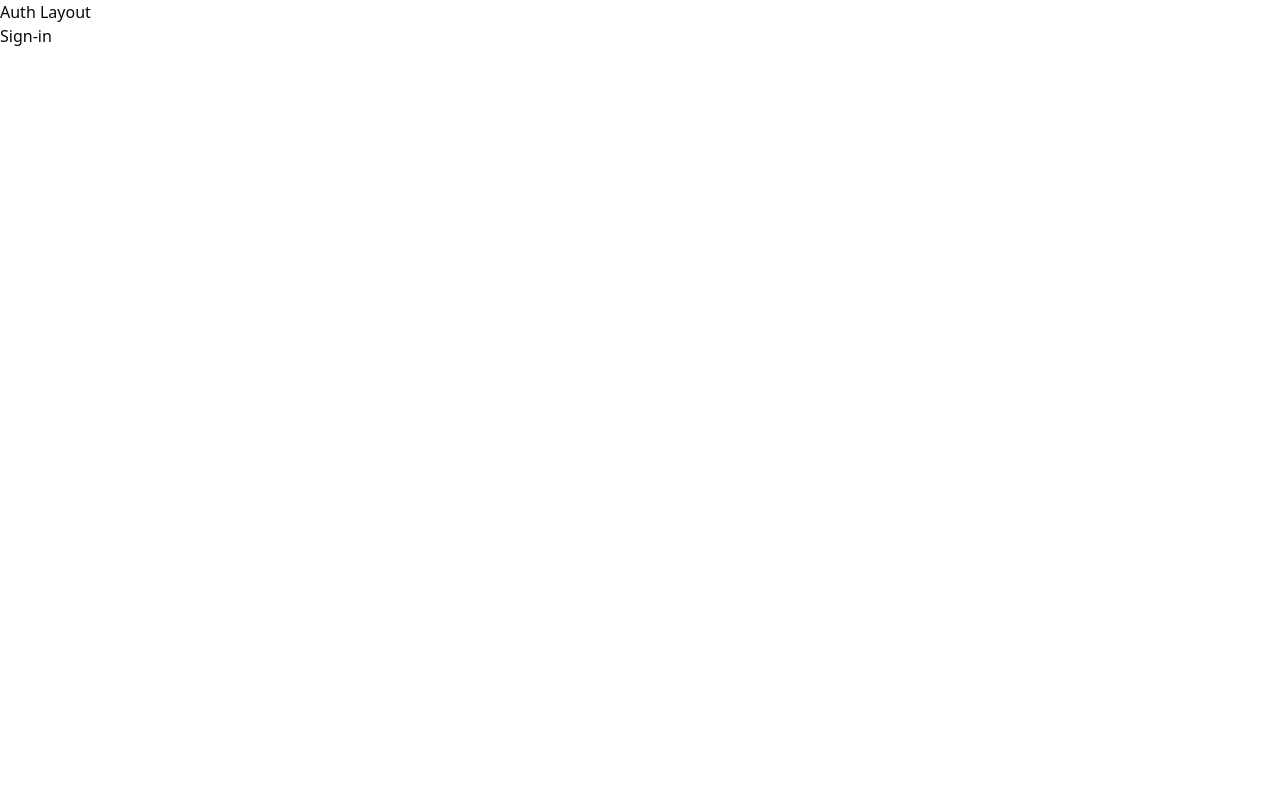
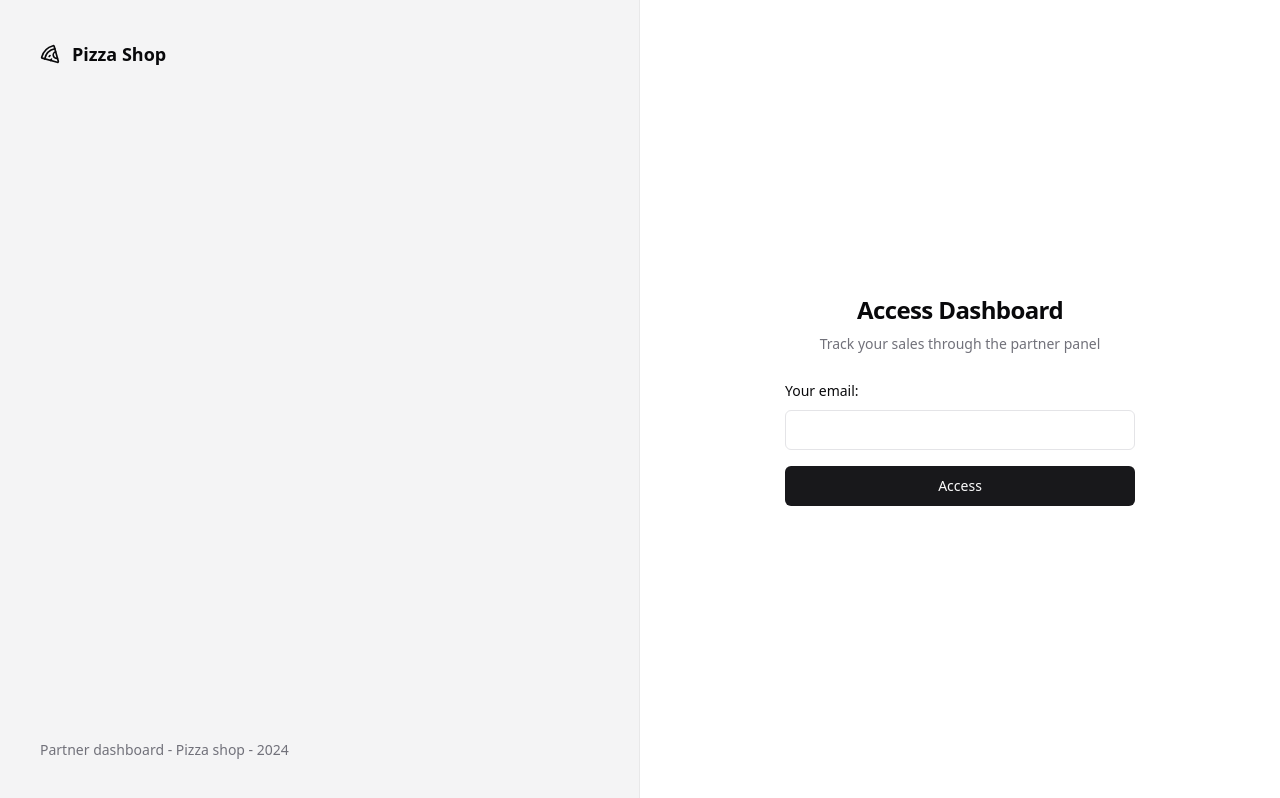
Before and after one commit to isaiasgabriel/pizza-shop, a React (Vite) app: page /sign-in in a window 1280 px wide. Built offline with nearby package versions, Linux system fonts and the light colour scheme.

Commit message:
✨ Login page

```diff
--- a/package.json
+++ b/package.json
@@ -10,6 +10,7 @@
     "preview": "vite preview"
   },
   "dependencies": {
+    "@radix-ui/react-label": "^2.1.0",
     "@radix-ui/react-slot": "^1.1.0",
     "class-variance-authority": "^0.7.0",
     "clsx": "^2.1.1",
--- /dev/null
+++ b/src/components/ui/input.tsx
@@ -0,0 +1,22 @@
+import * as React from 'react'
+
+import { cn } from '@/lib/utils'
+
+const Input = React.forwardRef<HTMLInputElement, React.ComponentProps<'input'>>(
+  ({ className, type, ...props }, ref) => {
+    return (
+      <input
+        type={type}
+        className={cn(
+          'flex h-10 w-full rounded-md border border-input bg-background px-3 py-2 text-base ring-offset-background file:border-0 file:bg-transparent file:text-sm file:font-medium file:text-foreground placeholder:text-muted-foreground focus-visible:outline-none focus-visible:ring-2 focus-visible:ring-ring focus-visible:ring-offset-2 disabled:cursor-not-allowed disabled:opacity-50 md:text-sm',
+          className,
+        )}
+        ref={ref}
+        {...props}
+      />
+    )
+  },
+)
+Input.displayName = 'Input'
+
+export { Input }
--- /dev/null
+++ b/src/components/ui/label.tsx
@@ -0,0 +1,24 @@
+import * as LabelPrimitive from '@radix-ui/react-label'
+import { cva, type VariantProps } from 'class-variance-authority'
+import * as React from 'react'
+
+import { cn } from '@/lib/utils'
+
+const labelVariants = cva(
+  'text-sm font-medium leading-none peer-disabled:cursor-not-allowed peer-disabled:opacity-70',
+)
+
+const Label = React.forwardRef<
+  React.ElementRef<typeof LabelPrimitive.Root>,
+  React.ComponentPropsWithoutRef<typeof LabelPrimitive.Root> &
+    VariantProps<typeof labelVariants>
+>(({ className, ...props }, ref) => (
+  <LabelPrimitive.Root
+    ref={ref}
+    className={cn(labelVariants(), className)}
+    {...props}
+  />
+))
+Label.displayName = LabelPrimitive.Root.displayName
+
+export { Label }
--- a/src/pages/_layouts/authLayout.tsx
+++ b/src/pages/_layouts/authLayout.tsx
@@ -1,11 +1,20 @@
+import { Pizza } from 'lucide-react'
 import { Outlet } from 'react-router-dom'
 
 export function AuthLayout() {
   return (
-    <div>
-      <h1>Auth Layout</h1>
-
-      <div>
+    // Create 2 columns that occupies the whole screen:
+    <div className="grid min-h-screen grid-cols-2">
+      <div className="flex h-full flex-col justify-between border-r border-foreground/5 bg-muted p-10 text-muted-foreground">
+        <div className="flex items-center gap-3 text-lg font-medium text-foreground">
+          <Pizza className="h-5 w-5" />
+          <span className="font-semibold">Pizza Shop</span>
+        </div>
+        <footer className="text-sm">
+          Partner dashboard - Pizza shop - {new Date().getFullYear()}
+        </footer>
+      </div>
+      <div className="flex flex-col items-center justify-center">
         <Outlet />
       </div>
     </div>
--- a/src/pages/auth/sign-in.tsx
+++ b/src/pages/auth/sign-in.tsx
@@ -1,10 +1,36 @@
 import { Helmet } from 'react-helmet-async'
+
+import { Button } from '@/components/ui/button'
+import { Input } from '@/components/ui/input'
+import { Label } from '@/components/ui/label'
 
 export function SignIn() {
   return (
     <>
       <Helmet title="Login" />
-      <h1>Sign-in</h1>
+      <div className="p-8">
+        <div className="flex w-[350px] flex-col justify-center gap-6">
+          <div className="flex flex-col gap-2 text-center">
+            <h1 className="text-2xl font-semibold tracking-tight">
+              Access Dashboard
+            </h1>
+            <p className="text-sm text-muted-foreground">
+              Track your sales through the partner panel
+            </p>
+          </div>
+
+          <form className="space-y-4">
+            <div className="space-y-2">
+              <Label htmlFor="email">Your email:</Label>
+              <Input id="email" type="email"></Input>
+            </div>
+
+            <Button className="w-full" type="submit">
+              Access
+            </Button>
+          </form>
+        </div>
+      </div>
     </>
   )
 }
```
Also changed, not shown: 1 other file (tests, documents, lock files or other folders).
